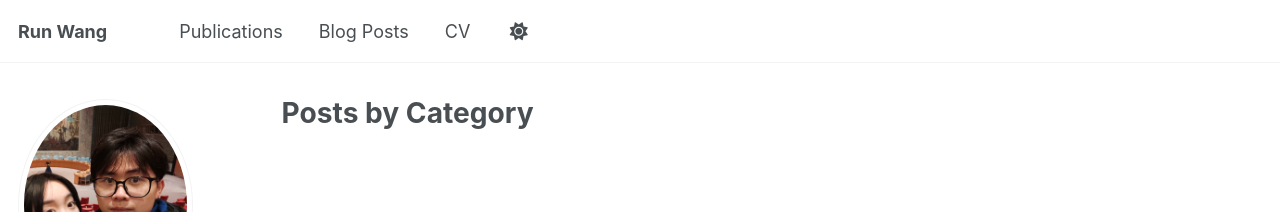
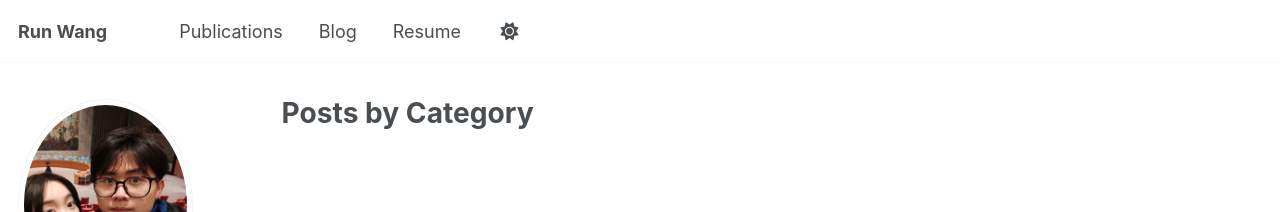
Before and after one commit to RunWang123/RunWang123.github.io, a Jekyll site: the page built from _pages/category-archive.html, in a window 1280 px wide. Shown: the top 212 px of the page. Built offline with Jekyll 4.4.1, drawn with Linux system fonts in a browser that asks for light colours; some web fonts are replaced; a script that is not in the unit is left out.

Commit message:
Update navigation: Blog Posts -> Blog, CV -> Resume

```diff
--- a/_data/navigation.yml
+++ b/_data/navigation.yml
@@ -20,10 +20,10 @@ main:
   # - title: "Portfolio"
   #   url: /portfolio/
 
-  - title: "Blog Posts"
+  - title: "Blog"
     url: /year-archive/
 
-  - title: "CV"
+  - title: "Resume"
     url: /cv/
 
   # - title: "CV"
```
